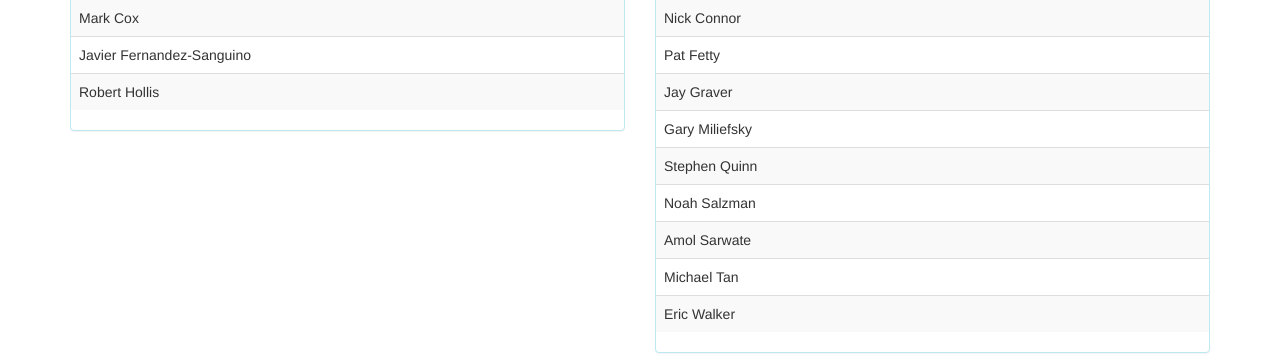
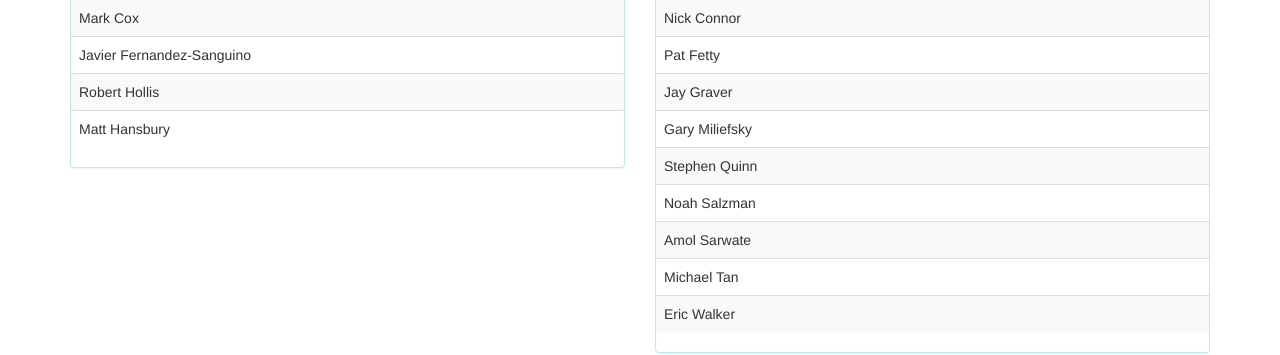
Before and after one commit to OVALProject/ovalproject.github.io, a Jekyll site: the page built from board/members/index.md, in a window 1280 px wide. Shown: the part 1335-1690 px from the top of the page. Built offline with Jekyll 4.4.1, drawn with Linux system fonts in a browser that asks for light colours.

Commit message:
Adding Matt to Emeritus

```diff
--- a/board/members/index.md
+++ b/board/members/index.md
@@ -219,6 +219,7 @@ no_in_page_title: true
 					<tr><td>Mark Cox</td></tr>
 					<tr><td>Javier Fernandez-Sanguino</td></tr>
 					<tr><td>Robert Hollis</td></tr>
+					<tr><td>Matt Hansbury</td></tr>
 				</table>
 			</div>
 		</div>
```
